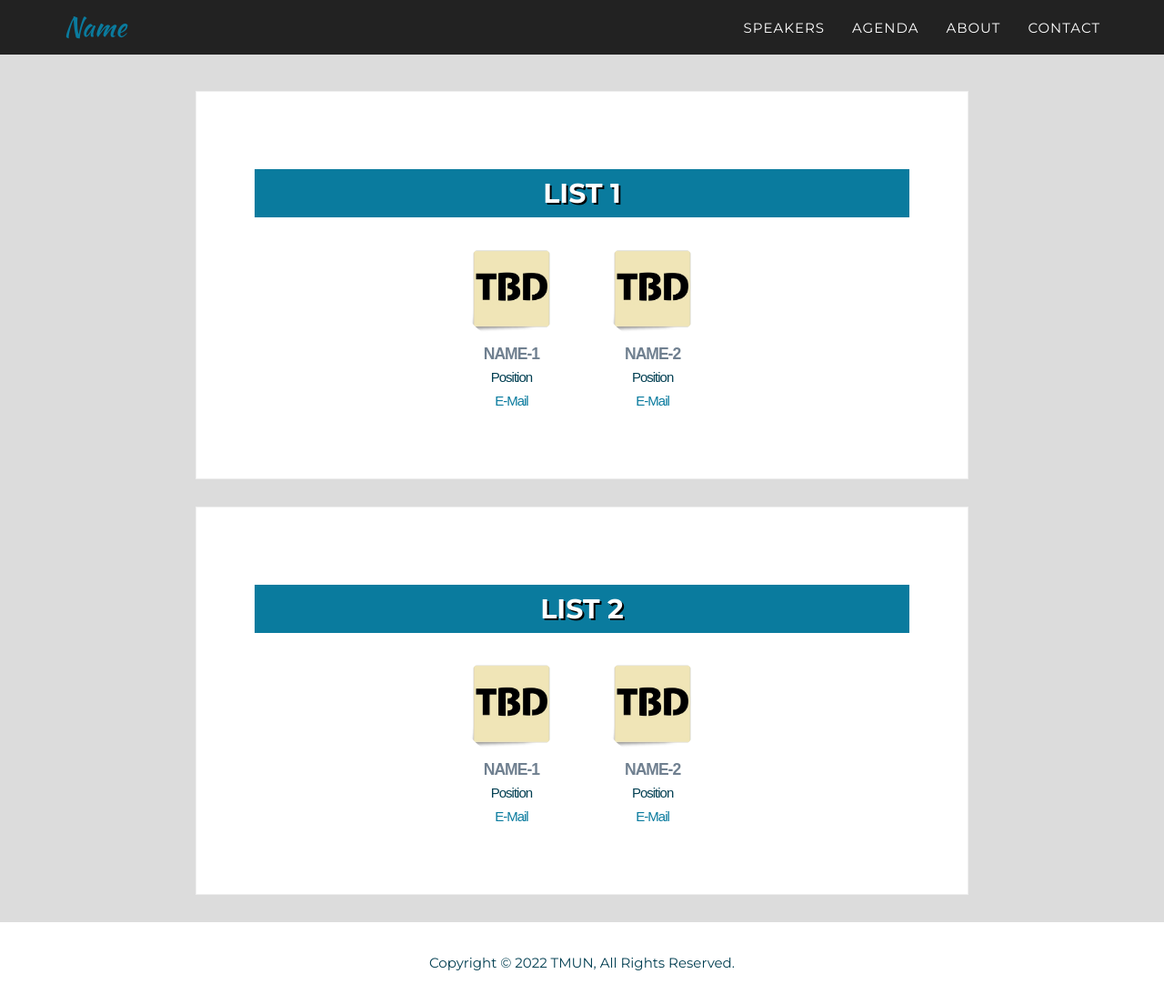
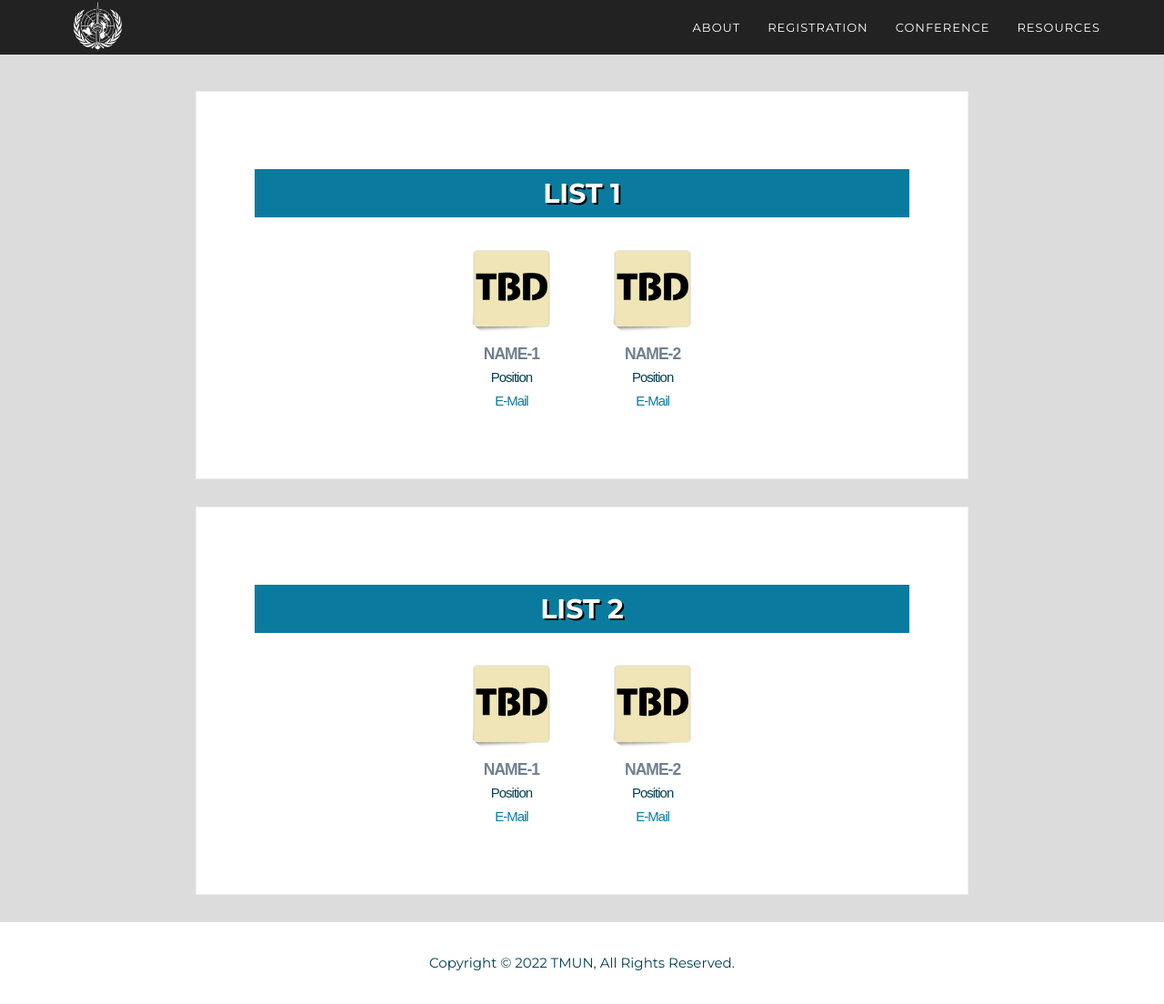
Before and after one commit to TorontoModelUnitedNations/TorontoModelUnitedNations.github.io, a Jekyll site: the page built from _2016_pages/team.html, in a window 1280 px wide and 1104 px high. Shown: the whole window at 91% size. Built offline with Jekyll 4.4.1, drawn with Linux system fonts in a browser that asks for light colours; some web fonts are replaced.

Commit message:
fix navbar on 404 page

```diff
--- a/_includes/2016_data/header.html
+++ b/_includes/2016_data/header.html
@@ -1,4 +1,88 @@
 <!-- Navigation -->
+
+<style>
+    nav ul {
+        -webkit-font-smoothing: antialiased;
+        list-style: none;
+        margin: 0;
+        padding: 0;
+    }
+    nav li {
+        float: left;
+        margin: 0;
+        padding: 0;
+        position: relative;
+    }
+    nav a {
+        color: #444;
+        display: block;
+        font: normal 13px/50px Arial, Helvetica, sans-serif;
+        padding: 0 25px;
+        text-align: center;
+        text-decoration: none;
+        -webkit-transition: all .25s ease;
+        -moz-transition: all .25s ease;
+        -ms-transition: all .25s ease;
+        -o-transition: all .25s ease;
+        transition: all .25s ease;
+    }
+
+    nav li:hover a {
+        background: #222222;
+        color:#FFF;
+    }
+
+    nav li:focus a {
+        background: #222222;
+        color:#FFF;
+    }
+
+    nav li ul {
+        float: left;
+        padding-top: 20px;
+        left: 0;
+        width:200%;
+        opacity: 0;
+        position: absolute;
+        top: 35px;
+        visibility: hidden;
+        z-index: 1;
+        -webkit-transition: all .25s ease;
+        -moz-transition: all .25s ease;
+        -ms-transition: all .25s ease;
+        -o-transition: all .25s ease;
+        transition: all .25s ease;
+    }
+
+    nav li:hover ul {
+        opacity: 1;
+        top: 50px;
+        visibility: visible;
+    }
+
+    nav li:focus ul {
+        opacity: 1;
+        top: 50px;
+        visibility: visible;
+    }
+
+    nav li ul li {
+        float: none;
+        width: 100%;
+    }
+    nav li ul a:hover {
+        background: #bbb;
+    }
+    /* Clearfix */
+    .cf:after, .cf:before {
+        content: "";
+        display: table;
+    }
+    .cf:after {
+        clear: both;
+    }
+</style>
+
 <nav class="navbar navbar-default navbar-fixed-top">
     <div class="container">
         <!-- Brand and toggle get grouped for better mobile display -->
@@ -9,7 +93,7 @@
                 <span class="icon-bar"></span>
                 <span class="icon-bar"></span>
             </button>
-                <a class="navbar-brand page-scroll" href="/">Name</a>
+            <a class="navbar-brand page-scroll" href="/"><img src="../css/2017_style/img/logo-small-transparent.png" style="margin-top:-37%" width="75vh" alt="icon-about"></a>
         </div>
 
         <!-- Collect the nav links, forms, and other content for toggling -->
@@ -18,18 +102,36 @@
                 <li class="hidden">
                     <a href="/"></a>
                 </li>
-                    <li>
-                        <a class="page-scroll" href="../2016/#speakers">Speakers</a>
+
+                <li style="" tabindex="0"><a class="dropdown">About</a>
+                    <ul>
+                        <li><a href="./about">About us</a></li>
+                        <li><a href="./venue">Our venue</a></li>
+                        <li><a href="./team">Secretariat team</a></li>
+                    </ul>
                 </li>
-                    <li>
-                        <a class="page-scroll" href="../2016/agenda">Agenda</a>
+
+                <li tabindex="0"><a class="dropdown">Registration</a>
+                    <ul>
+                        <li><a href="./reg_overview">Overview</a></li>
+                        <li><a href="./fin_aid">Financial aid</a></li>
+                    </ul>
                 </li>
-                    <li>
-                        <a class="page-scroll" href="../2016/#about">About</a>
+
+                <li tabindex="0"><a class="dropdown">Conference</a>
+                    <ul>
+                        <li><a href="./agenda">Schedule</a></li>
+                        <li><a href="/404.html">Guest speakers</a></li>
+                    </ul>
                 </li>
-                    <li>
-                        <a class="page-scroll" href="../2016/#contact">Contact</a>
+
+                <li tabindex="0"><a class="dropdown">Resources</a>
+                    <ul>
+                        <li><a href="/404.html">Delegate handbook</a></li>
+                        <li><a href="/404.html">RoP guide</a></li>
+                    </ul>
                 </li>
+
             </ul>
         </div>
         <!-- /.navbar-collapse -->
```
Lines whose indentation alone changed are shown as unchanged.
